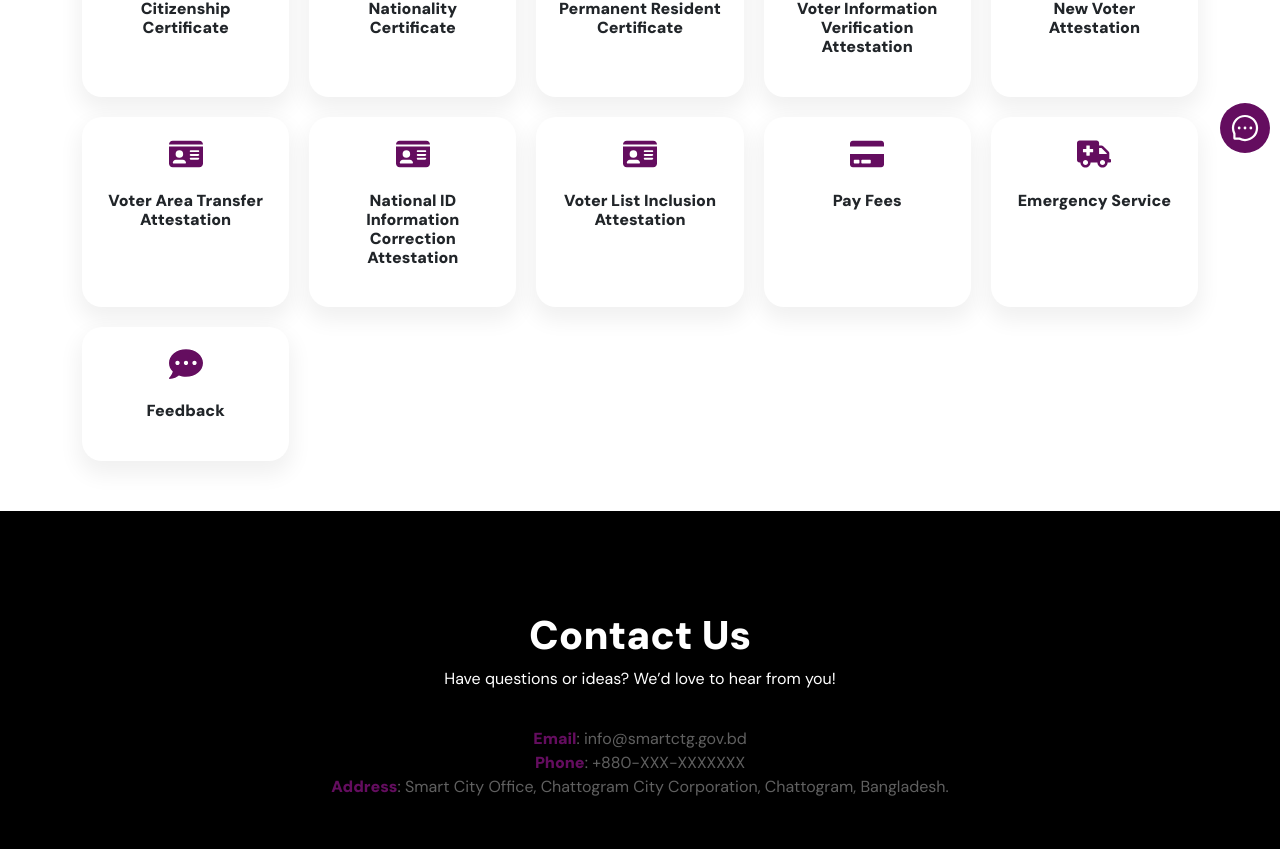
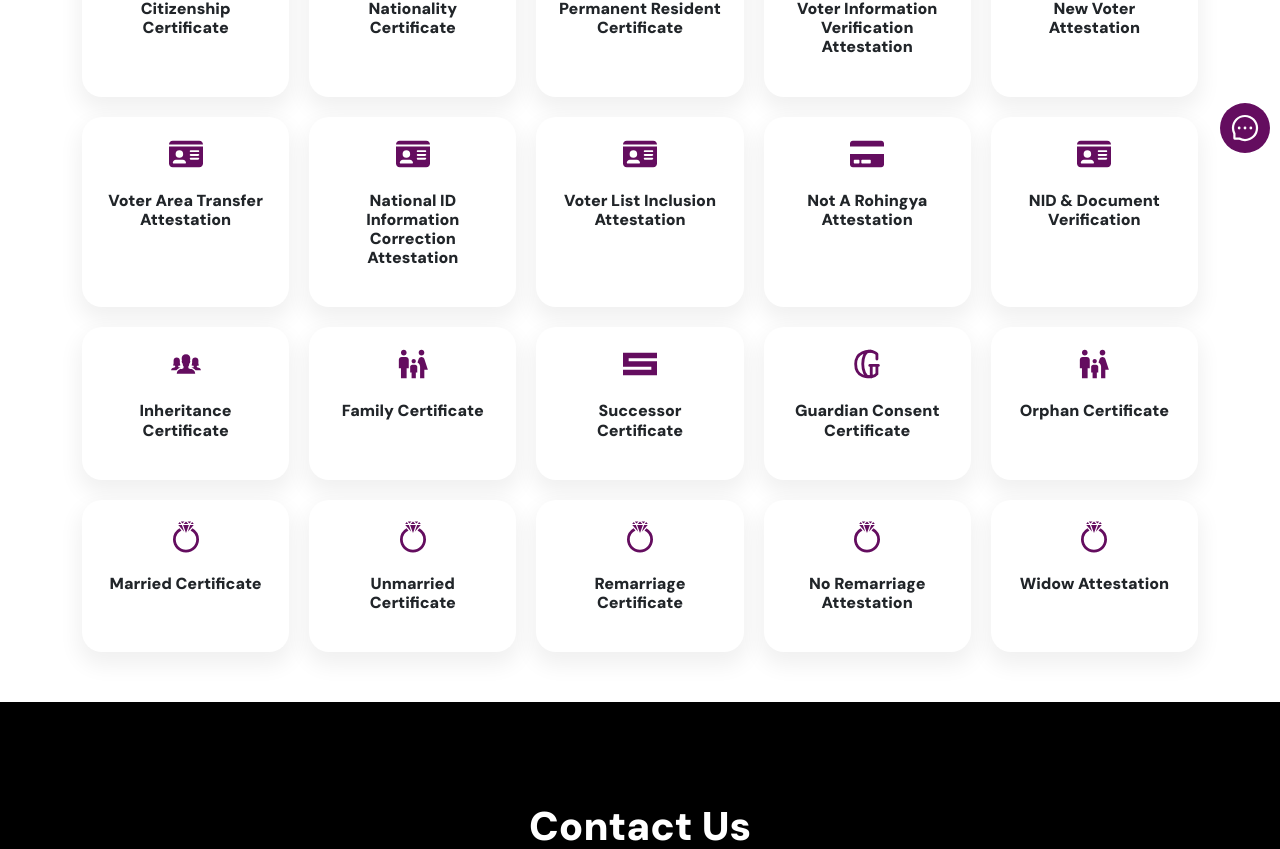
Before and after one commit to Maptaul/Shapla_OSS, a Next.js app: page /e-services in a window 1280 px wide. Shown: the part 547-1396 px from the top of the page. Built offline with nearby package versions, Linux system fonts and the light colour scheme.

Commit message:
ward add

```diff
--- a/src/constants/e-services.tsx
+++ b/src/constants/e-services.tsx
@@ -1,13 +1,10 @@
-import {
-  FaFileAlt,
-  FaCreditCard,
-  FaAmbulance,
-  FaCommentDots,
-} from "react-icons/fa";
+import { FaFileAlt, FaCreditCard } from "react-icons/fa";
 import { FaIdCard } from "react-icons/fa6";
+import { GiBigDiamondRing } from "react-icons/gi";
 import { IoIosPeople } from "react-icons/io";
-import { MdHowToVote } from "react-icons/md";
-import { TbWorldCheck } from "react-icons/tb";
+import { MdFamilyRestroom, MdHowToVote } from "react-icons/md";
+import { SiSuckless } from "react-icons/si";
+import { TbBrandGuardian, TbWorldCheck } from "react-icons/tb";
 
 export const services = [
   {
@@ -43,15 +40,51 @@ export const services = [
     icon: <FaIdCard className="icon" />,
   },
   {
-    title: "pay fees",
+    title: "Not a Rohingya Attestation",
     icon: <FaCreditCard className="icon" />,
   },
   {
-    title: "emergency service",
-    icon: <FaAmbulance className="icon" />,
+    title: "NID & Document Verification",
+    icon: <FaIdCard className="icon" />,
   },
   {
-    title: "feedback",
-    icon: <FaCommentDots className="icon" />,
+    title: "Inheritance Certificate",
+    icon: <IoIosPeople className="icon" />,
+  },
+  {
+    title: "Family Certificate",
+    icon: <MdFamilyRestroom className="icon" />,
+  },
+  {
+    title: "Successor Certificate",
+    icon: <SiSuckless className="icon" />,
+  },
+  {
+    title: "Guardian Consent Certificate",
+    icon: <TbBrandGuardian className="icon" />,
+  },
+  {
+    title: "Orphan Certificate",
+    icon: <MdFamilyRestroom className="icon" />,
+  },
+  {
+    title: " Married Certificate ",
+    icon: <GiBigDiamondRing className="icon" />,
+  },
+  {
+    title: "Unmarried Certificate",
+    icon: <GiBigDiamondRing className="icon" />,
+  },
+  {
+    title: "Remarriage Certificate",
+    icon: <GiBigDiamondRing className="icon" />,
+  },
+  {
+    title: " No Remarriage Attestation ",
+    icon: <GiBigDiamondRing className="icon" />,
+  },
+  {
+    title: "Widow Attestation ",
+    icon: <GiBigDiamondRing className="icon" />,
   },
 ];
```
